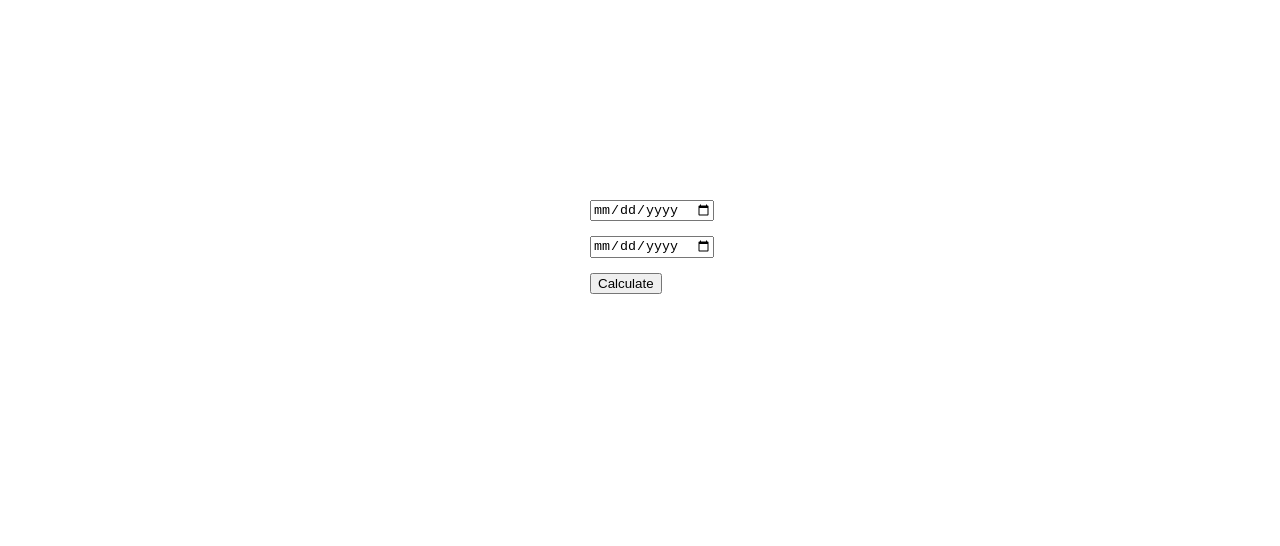
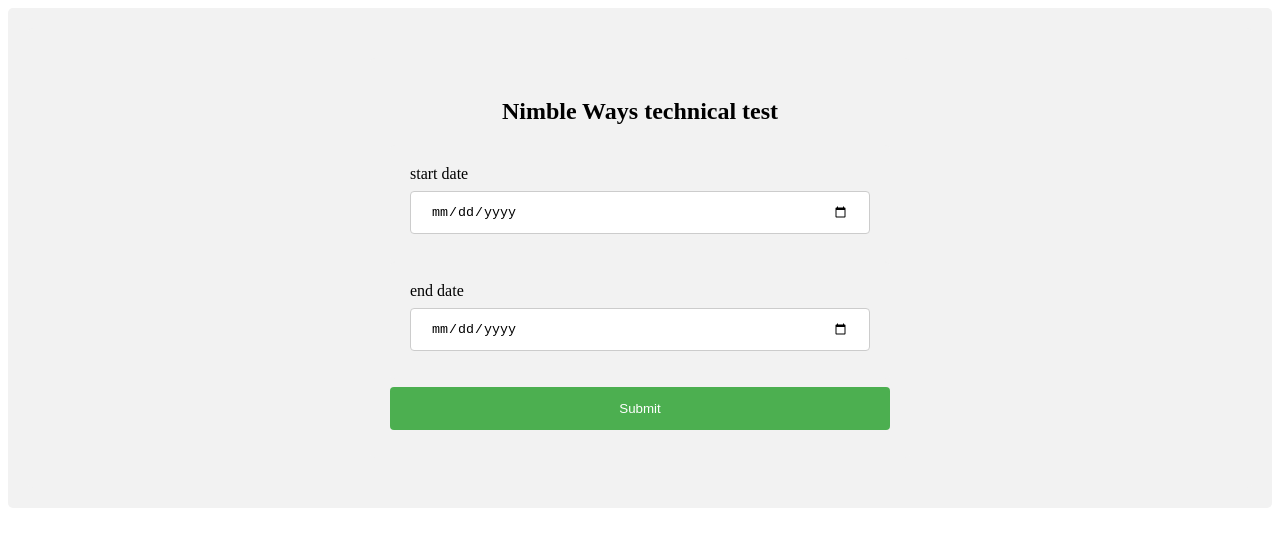
Before and after one commit to YassineJOUT/tst-react, a React (Create React App) app: page / in a window 1280 px wide. Shown: the top 546 px of the page. Built offline with nearby package versions, Linux system fonts and the light colour scheme.

Commit message:
refactor(Design): add some css

```diff
--- a/public/index.html
+++ b/public/index.html
@@ -28,12 +28,51 @@
 
     <style>
       .Layout {
-        margin: 200px auto;
-        width: 100px;
+        margin: 10px auto;
+        width: 500px;
       }
       .space {
         margin-bottom: 15px;
       }
+
+input[type=date], select {
+  width: 100%;
+  padding: 12px 20px;
+  margin: 8px 0;
+  display: inline-block;
+  border: 1px solid #ccc;
+  border-radius: 4px;
+  box-sizing: border-box;
+}
+
+input[type=submit] {
+  width: 100%;
+  background-color: #4CAF50;
+  color: white;
+  padding: 14px 20px;
+  margin: 8px 0;
+  border: none;
+  border-radius: 4px;
+  cursor: pointer;
+}
+
+input[type=submit]:hover {
+  background-color: #45a049;
+}
+
+div {
+  border-radius: 5px;
+  background-color: #f2f2f2;
+  padding: 20px;
+}
+.result{
+  text-align: center;
+}
+.error{
+  color: red;
+  text-align: center;
+}
+
     </style>
   </head>
   <body>
--- a/src/components/DatePicker/index.js
+++ b/src/components/DatePicker/index.js
@@ -8,6 +8,11 @@ export class DatePicker extends Component {
   render = () => {
     return (
         // date picker input
+        <div>
+          <label>
+            {this.props.name} date
+            </label>
+
       <input
         type="date"
         name={this.props.name}
@@ -15,6 +20,7 @@ export class DatePicker extends Component {
         onChange={this.handleChange}
         value={this.props.val}
       />
+       </div>
     );
   };
 }
--- a/src/components/Error/index.js
+++ b/src/components/Error/index.js
@@ -3,5 +3,5 @@ import React from 'react';
 // Error functional component
 export const Error = (props) => (
 
-   props.message && <div>{props.message}</div>
+   props.message && <div className="error">{props.message}</div>
 );
--- a/src/pages/Home.js
+++ b/src/pages/Home.js
@@ -34,7 +34,8 @@ export class Home extends Component {
     // check in dates are invalid
     if (
       dateFrom1stInput.toString() === "Invalid Date" ||
-      dateFrom2stInput.toString() === "Invalid Date"
+      dateFrom2stInput.toString() === "Invalid Date" ||
+      start === 0 || end === 0
     )
       this.setState({
         start: 0,
@@ -56,6 +57,9 @@ export class Home extends Component {
     return (
       <Layout>
 
+       <h2 className="result"> Nimble Ways technical test</h2>
+
+
         {
           //display error if there is one
         this.state.error && <Error message={this.state.error} />
@@ -68,7 +72,7 @@ export class Home extends Component {
           name="start"
           val={this.state.start}
         />{" "}
-        <br />
+
         {
           // end date datepicker
         }
@@ -76,19 +80,20 @@ export class Home extends Component {
           change={this.handleChange}
           name="end"
           val={this.state.end}
-        />{" "}
-        <br />
+        />
+
         {
           //button the triggers the calculus
         }
-        <button className="space" onClick={this.handleClick}>
-          Calculate
-        </button>
+        <input type="submit" onClick={this.handleClick}  value="Submit"/>
+
+
         <br />
         {
           //display the calculus result
-        this.state.result && <span> {this.state.result} </span>
+        this.state.result && <div className="result">Result:  {this.state.result}  days</div>
         }
+
       </Layout>
     );
   };
```
